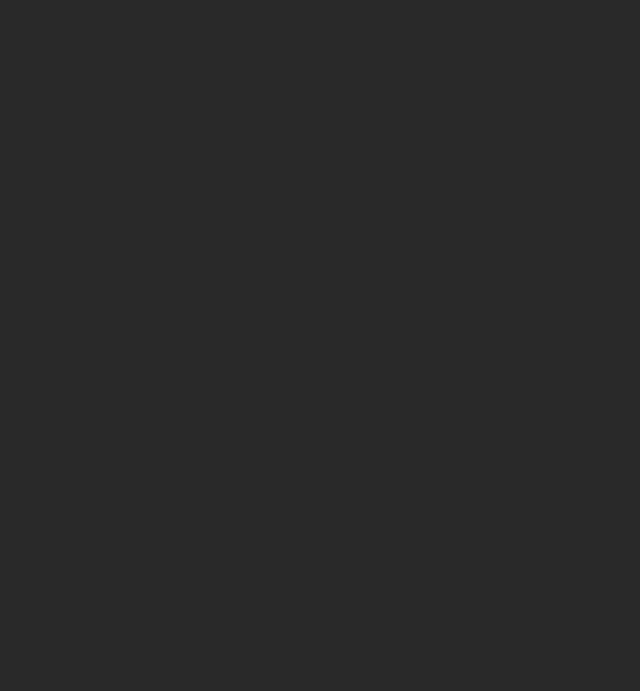
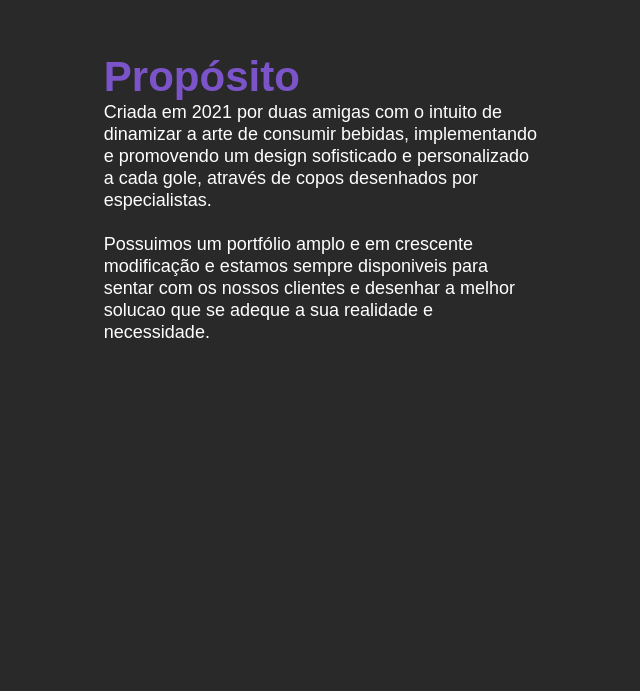
Before and after one commit to citi-onboarding/HighBall, a React (Create React App) app in the folder client/: page / in a window 1280 px wide. Shown: the part 109-800 px from the top of the page, without its empty margins (40-680 px from the left). Built offline with nearby package versions, Linux system fonts and the light colour scheme.

Commit message:
feature(purpose): component structure

```diff
--- a/client/src/pages/purpose/index.tsx
+++ b/client/src/pages/purpose/index.tsx
@@ -1,13 +1,26 @@
 import React from 'react';
 import {
   Container,
+  SideImages,
+  Content,
+  Title,
+  Description,
 } from './styles';
 
 
 export function Purpose(){
   return(
     <Container>
+      <SideImages/>
+      <Content>
+        <Title>
+          Propósito
+        </Title>
+        <Description>
+        Criada em 2021 por duas amigas com o intuito de dinamizar a arte de consumir bebidas, implementando e promovendo um design sofisticado e personalizado a cada gole, através de copos desenhados por especialistas.<br/><br/>Possuimos um portfólio amplo e em crescente modificação e estamos sempre disponiveis para sentar com os nossos clientes e desenhar a melhor solucao que se adeque a sua realidade e necessidade.
+        </Description>
 
+      </Content>
     </Container>
   );
 
--- a/client/src/pages/purpose/styles.ts
+++ b/client/src/pages/purpose/styles.ts
@@ -11,3 +11,28 @@ export const Container = styled.section`
   border-radius: 5px;
   color: white;
 `;
+
+export const SideImages = styled.aside`
+  display: flex;
+  justify-content: center;
+  align-items: center;
+  height: 613px;
+  width: 580px;
+  border-radius: 5px;
+  color: white;
+`;
+
+
+export const Content = styled.div `
+`
+
+export const Title = styled.h2`
+  font-size: 42px;
+  color: #7B54C9;
+
+`;
+
+export const Description = styled.p `
+  font-size: 18px;
+  line-height: 22px;
+`
```
